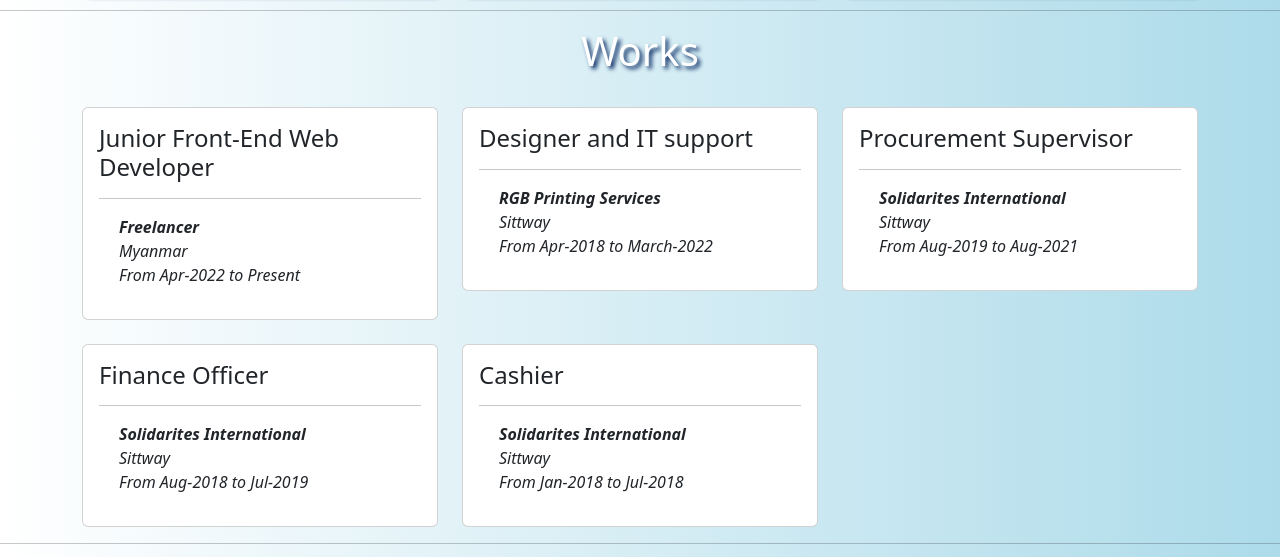
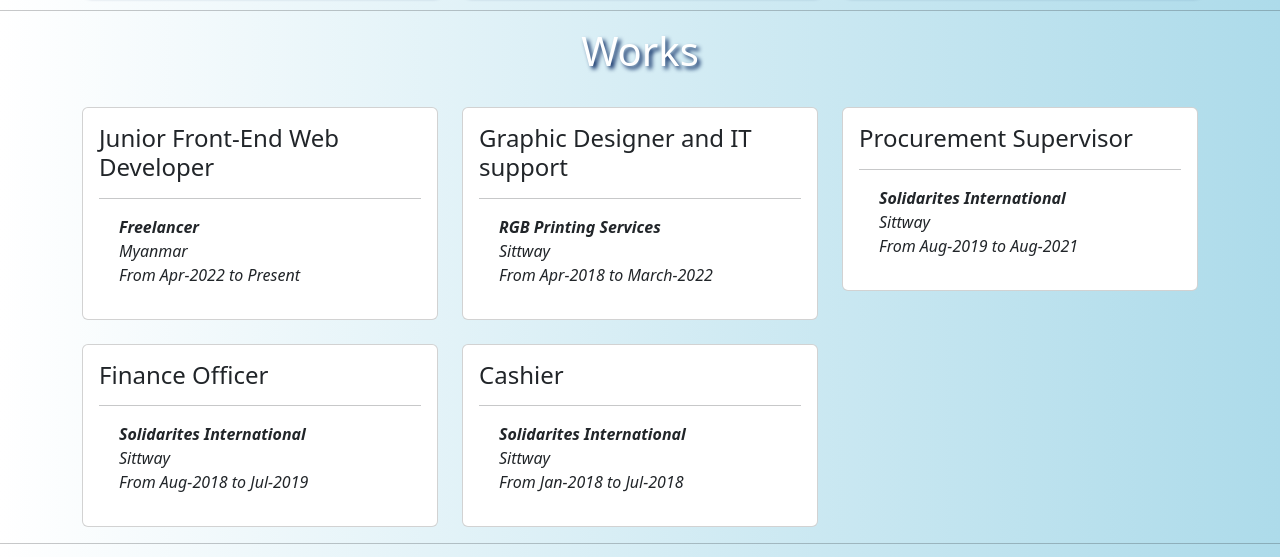
Before and after one commit to Byron-Myo/bm_portfolio, a plain HTML site: page index.html in a window 1280 px wide. Shown: the part 2145-2702 px from the top of the page. Drawn offline with nearby package versions, Linux system fonts and the light colour scheme; no server answers.

Commit message:
Update index.html

```diff
--- a/index.html
+++ b/index.html
@@ -244,7 +244,7 @@
                 <div class="col-lg-4 mt-4">
                     <div class="card">
                         <div class="card-body">
-                            <h4 class="card-workTitle">Designer and IT support</h4>
+                            <h4 class="card-workTitle">Graphic Designer and IT support</h4>
                             <hr>
                             <p class="card-bodyText"><b><i>RGB Printing Services</i></b><br>
                                 <i>Sittway</i> <br>
```
